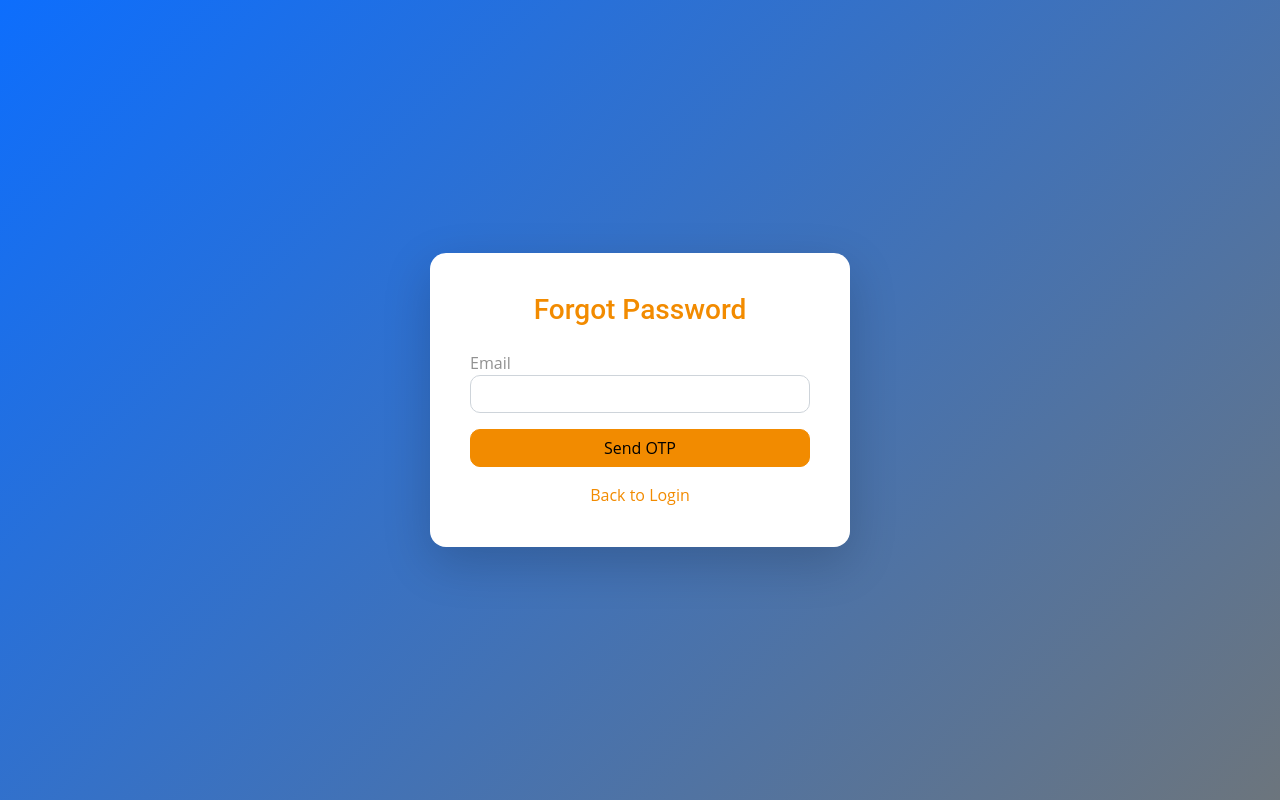
After one commit to vaghelaharsh15/Electro, a Django app: page /forgot/ in a window 1280 px wide. The commit adds this page. Run offline with Django 5.2, Linux system fonts and the light colour scheme; some libraries are stand-ins or nearby versions.

Commit message:
forgot password functionality done

```diff
--- /dev/null
+++ b/myapp/templates/forgot.html
@@ -0,0 +1,89 @@
+{% load static %}
+<!DOCTYPE html>
+<html lang="en">
+<head>
+    <meta charset="utf-8">
+    <title>Forgot Password - Electro</title>
+    <meta name="viewport" content="width=device-width, initial-scale=1.0">
+
+    <link href="{% static 'css/bootstrap.min.css' %}" rel="stylesheet">
+
+    <style>
+        .auth-container {
+            min-height: 100vh;
+            display: flex;
+            align-items: center;
+            justify-content: center;
+            background: linear-gradient(135deg, #0d6efd 0%, #6c757d 100%);
+        }
+        .auth-card {
+            background: #fff;
+            border-radius: 1rem;
+            box-shadow: 0 1rem 3rem rgba(0,0,0,0.175);
+            padding: 2.5rem;
+            max-width: 420px;
+            width: 100%;
+        }
+    </style>
+</head>
+
+<body>
+<div class="auth-container">
+<div class="auth-card">
+
+    <h3 class="text-primary mb-4 text-center">Forgot Password</h3>
+
+    {% if message %}
+        <div class="alert alert-success">{{ message }}</div>
+    {% endif %}
+    {% if error %}
+        <div class="alert alert-danger">{{ error }}</div>
+    {% endif %}
+
+    <form method="post">
+        {% csrf_token %}
+
+        <!-- Email Field -->
+        <div class="mb-3">
+            <label>Email</label>
+            <input type="email" name="email" class="form-control"
+                   value="{{ request.session.reset_email }}" required>
+        </div>
+
+        <!-- Show OTP Fields Only After OTP Sent -->
+        {% if otp_sent %}
+        <div class="mb-3">
+            <label>Enter OTP</label>
+            <input type="text" name="otp" class="form-control">
+        </div>
+
+        <div class="mb-3">
+            <label>New Password</label>
+            <input type="password" name="new_password" class="form-control">
+        </div>
+
+        <div class="mb-3">
+            <label>Confirm Password</label>
+            <input type="password" name="confirm_password" class="form-control">
+        </div>
+
+        <button type="submit" name="verify_otp" class="btn btn-primary w-100">
+            Reset Password
+        </button>
+
+        {% else %}
+        <button type="submit" name="send_otp" class="btn btn-primary w-100">
+            Send OTP
+        </button>
+        {% endif %}
+
+    </form>
+
+    <div class="text-center mt-3">
+        <a href="{% url 'login' %}">Back to Login</a>
+    </div>
+
+</div>
+</div>
+</body>
+</html>
--- a/myapp/templates/login.html
+++ b/myapp/templates/login.html
@@ -39,6 +39,7 @@
                 </div>
                 <button type="submit" class="btn btn-primary w-100 py-2 mb-3">Login</button>
             </form>
+            <p class="mb-0 text-center"><a href="{%url "forgot"%}">Forgot Password</a></p>
             <p class="mb-0 text-center">Don't have an account? <a href="{% url 'register' %}" class="auth-link">Register</a></p>
             <p class="mb-0 text-center mt-2"><a href="{% url 'index' %}" class="auth-link"><i class="fas fa-home me-1"></i>Back to Home</a></p>
         </div>
--- a/myapp/urls.py
+++ b/myapp/urls.py
@@ -36,4 +36,5 @@ urlpatterns = [
     path("login/", views.login, name="login"),
     path("logout/", views.logout, name="logout"),
     path("profile/", views.profile, name="profile"),
+    path("forgot/",views.forgot,name="forgot")
 ]
--- a/myapp/views.py
+++ b/myapp/views.py
@@ -8,6 +8,10 @@ from django.contrib.auth.hashers import make_password, check_password
 from django.db.models.functions import Random
 from django.core.paginator import Paginator
 from django.shortcuts import get_object_or_404
+import random, time
+from django.core.mail import send_mail
+from django.conf import settings
+from django.contrib.auth.models import User
 
 
 
@@ -371,3 +375,261 @@ def profile(request):
             request.session['user_name'] = user.name
             success = "Profile updated successfully."
     return render(request, "profile.html", {"user": user, "error": error, "success": success})
+
+import random
+from django.contrib.auth.hashers import make_password
+from django.core.mail import send_mail
+from django.shortcuts import render, redirect
+
+def forgot(request):
+    context = {}
+
+    if request.method == "POST":
+
+        # -------- SEND OTP --------
+        if "send_otp" in request.POST:
+            email = request.POST.get("email", "").strip()
+
+            if not email:
+                context["error"] = "Email is required"
+                return render(request, "forgot.html", context)
+
+            if not AppUser.objects.filter(email=email).exists():
+                context["error"] = "Email not registered"
+                return render(request, "forgot.html", context)
+
+            otp = random.randint(100000, 999999)
+
+            request.session["reset_email"] = email
+            request.session["reset_otp"] = str(otp)
+            request.session["otp_time"] = time.time()
+
+            send_mail(
+                "Password Reset OTP",
+                f"Your OTP is {otp}",
+                settings.EMAIL_HOST_USER,
+                [email],
+            )
+
+            context["message"] = "OTP sent to your email"
+            context["otp_sent"] = True
+            return render(request, "forgot.html", context)
+
+        # -------- VERIFY OTP --------
+        if "verify_otp" in request.POST:
+            entered_otp = request.POST.get("otp", "").strip()
+            new_password = request.POST.get("new_password", "")
+            confirm_password = request.POST.get("confirm_password", "")
+
+            session_otp = request.session.get("reset_otp")
+            email = request.session.get("reset_email")
+            otp_time = request.session.get("otp_time")
+
+            if not (session_otp and email and otp_time):
+                context["error"] = "OTP session expired. Please request a new OTP."
+                return render(request, "forgot.html", context)
+
+            # OTP expiry check (5 minutes)
+            if time.time() - otp_time > 300:
+                context["error"] = "OTP expired. Please request a new OTP."
+                return render(request, "forgot.html", context)
+
+            if entered_otp != session_otp:
+                context["error"] = "Invalid OTP"
+                context["otp_sent"] = True
+                return render(request, "forgot.html", context)
+
+            if not new_password or new_password != confirm_password:
+                context["error"] = "Passwords do not match"
+                context["otp_sent"] = True
+                return render(request, "forgot.html", context)
+
+            try:
+                user = AppUser.objects.get(email=email)
+            except AppUser.DoesNotExist:
+                context["error"] = "User not found"
+                return render(request, "forgot.html", context)
+
+            user.password = make_password(new_password)
+            user.save()
+
+            # Clear reset-related session keys
+            for key in ("reset_email", "reset_otp", "otp_time"):
+                if key in request.session:
+                    del request.session[key]
+
+            context["message"] = "Password reset successful. You can now login."
+            return render(request, "forgot.html", context)
+
+    return render(request, "forgot.html", context)
+
+# def forgot(request):
+#     if request.method == "POST":
+#         if 'otp' in request.POST:
+#             # Step 2: Verify OTP and change password
+#             otp = request.POST.get('otp')
+#             new_password = request.POST.get('new_password')
+#             confirm_password = request.POST.get('confirm_password')
+#             user_id = request.session.get('reset_user_id')
+#             if not user_id:
+#                 return redirect('forgot_password')
+#             user = User.objects.get(id=user_id)
+#             if str(user.forgot_password) == otp:
+#                 if new_password == confirm_password:
+#                     user.password = new_password
+#                     user.forgot_password = None
+#                     user.save()
+#                     del request.session['reset_user_id']
+#                     return render(request, "login.html", {"msg": "Your password changed successfully. Please login."})
+#                 else:
+#                     return render(request, "forgot.html", {"show_otp_form": True, "msg": "Passwords do not match"})
+#             else:
+#                 return render(request, "forgot.html", {"show_otp_form": True, "msg": "Invalid OTP"})
+#         else:
+#             # Step 1: Send OTP
+#             identifier = request.POST.get('identifier')
+#             try:
+#                 if '@' in identifier:
+#                     user = User.objects.get(email=identifier)
+#                     otp = random.randint(1000, 9999)
+#                     user.forgot_password = otp
+#                     user.save()
+#                     request.session['reset_user_id'] = user.id
+#                     # Send OTP via email
+#                     send_mail(
+#                         'Forgot Password OTP',
+#                         f'Your OTP for password reset is {otp}.',
+#                         'your_gmail@gmail.com',  # Replace with your sender email
+#                         [user.email],
+#                         fail_silently=False,
+#                     )
+#                     msg = "OTP sent to your email."
+#                 else:
+#                     user = User.objects.get(phone=identifier)
+#                     otp = random.randint(1000, 9999)
+#                     user.forgot_password = otp
+#                     user.save()
+#                     request.session['reset_user_id'] = user.id
+#                     # For demo: print OTP to console. For production, integrate SMS API here.
+#                     # print(f"Send this OTP to the user's phone via SMS: {otp}")
+#                     # send_sms_otp(user.phone, otp)
+#                     msg = f"OTP sent to your phone number: {user.phone} (for demo, check console)"
+#                 return render(request, "forgot.html", {"show_otp_form": True, "msg": msg})
+#             except User.DoesNotExist:
+#                 return render(request, "forgot.html", {"msg": "User not found"})
+#     return render(request, "forgot.html")
+
+# def otp_verify(request):
+#     user_id = request.session.get('reset_user_id')
+#     if not user_id:
+#         return redirect('forgot_password')
+#     user = User.objects.get(id=user_id)
+#     if request.method == "POST":
+#         otp = request.POST.get('otp')
+#         password = request.POST.get('password')
+#         confirm_password = request.POST.get('confirm_password')
+#         if str(user.forgot_password) == otp:
+#             if password == confirm_password:
+#                 user.password = password
+#                 user.forgot_password = None
+#                 user.save()
+#                 del request.session['reset_user_id']
+#                 return redirect('login')
+#             else:
+#                 return render(request, "forgot.html", {"msg": "Passwords do not match"})
+#         else:
+#             return render(request, "forgot.html", {"msg": "Invalid OTP"})
+#     return render(request, "login.html")
+
+
+
+# def forgot(request):
+#     context = {}
+
+#     if request.method == "POST":
+
+#         # -------- SEND OTP --------
+#         if "send_otp" in request.POST:
+#             email = request.POST.get("email")
+
+#             if not AppUser.objects.filter(email=email).exists():
+#                 context["error"] = "Email not registered"
+#                 return render(request, "forgot.html", context)
+
+#             otp = random.randint(100000, 999999)
+
+#             request.session["reset_email"] = email
+#             request.session["reset_otp"] = str(otp)
+#             request.session["otp_time"] = time.time()
+
+#             send_mail(
+#                 "Password Reset OTP",
+#                 f"Your OTP is {otp}",
+#                 settings.EMAIL_HOST_USER,
+#                 [email],
+#             )
+
+#             context["message"] = "OTP sent to your email"
+#             context["otp_sent"] = True
+#             return render(request, "forgot.html", context)
+
+#         # -------- VERIFY OTP --------
+#         if "verify_otp" in request.POST:
+#             entered_otp = request.POST.get("otp")
+#             new_password = request.POST.get("new_password")
+#             confirm_password = request.POST.get("confirm_password")
+
+#             session_otp = request.session.get("reset_otp")
+#             email = request.session.get("reset_email")
+#             otp_time = request.session.get("otp_time")
+
+#             # OTP expiry check (5 minutes)
+#             if time.time() - otp_time > 300:
+#                 context["error"] = "OTP Expired"
+#                 return render(request, "forgot.html", context)
+
+#             if entered_otp != session_otp:
+#                 context["error"] = "Invalid OTP"
+#                 context["otp_sent"] = True
+#                 return render(request, "forgot.html", context)
+
+#             if new_password != confirm_password:
+#                 context["error"] = "Passwords do not match"
+#                 context["otp_sent"] = True
+#                 return render(request, "forgot.html", context)
+
+#             user = AppUser.objects.get(email=email)
+#             user.set_password(new_password)
+#             user.save()
+
+#             # Clear session
+#             request.session.flush()
+
+#             context["message"] = "Password reset successful"
+#             return render(request, "forgot.html", context)
+
+#     return render(request, "forgot.html", context)
+
+# # def forgot(request):
+# #     return render(request,"forgot.html")
+
+# # def send_otp(request):
+# #     if request.method == "POST":
+# #         email = request.POST.get("email")
+
+# #         otp = random.randint(100000, 999999)
+
+# #         request.session['reset_email'] = email
+# #         request.session['reset_otp'] = str(otp)
+
+# #         send_mail(
+# #             subject="Your Password Reset OTP",
+# #             message=f"Your OTP is: {otp}",
+# #             from_email=settings.EMAIL_HOST_USER,
+# #             recipient_list=[email],
+# #             fail_silently=False,
+# #         )
+
+# #         return render(request, "forgot.html", {"message": "OTP sent to your email"})
+
+# #     return render(request, "send_otp.html")
```
Also changed, not shown: myapp/templates/bestseller.html (+12 -12 lines), myapp/templates/index.html (+6 -6 lines), myapp/templates/single.html (+11 -1 lines), myproject/settings.py (+10 -0 lines), db.sqlite3.
